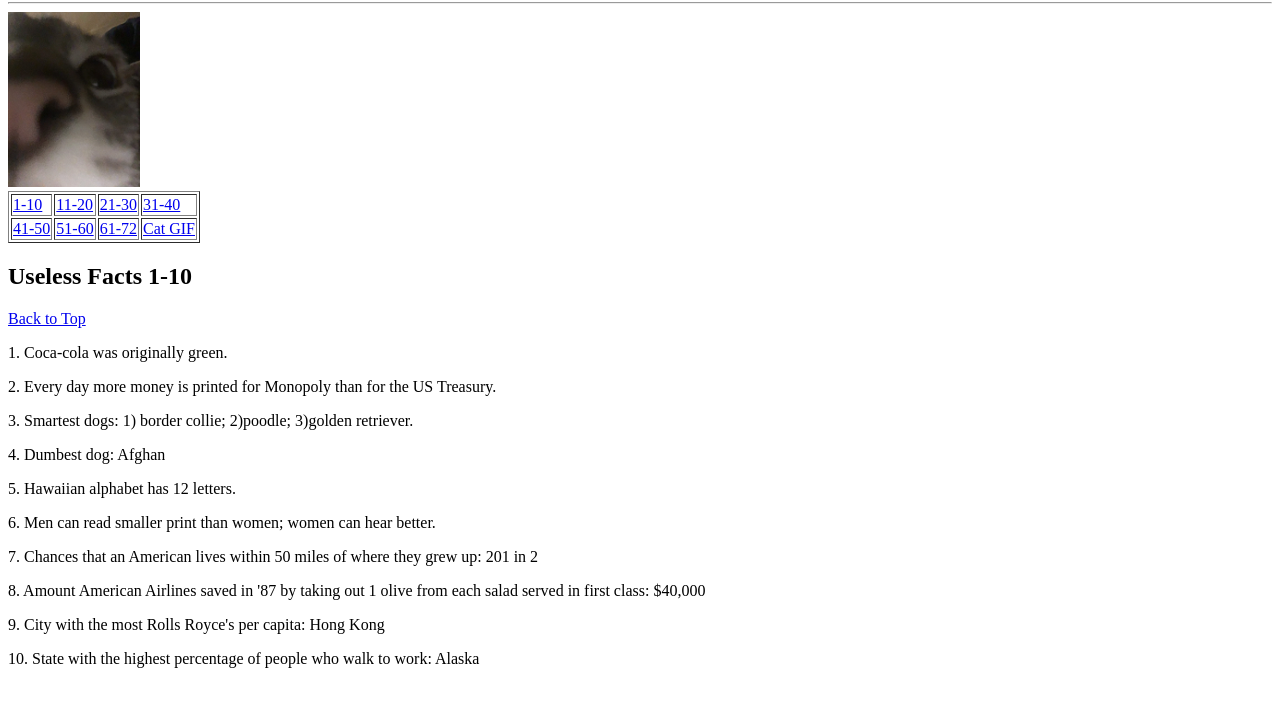
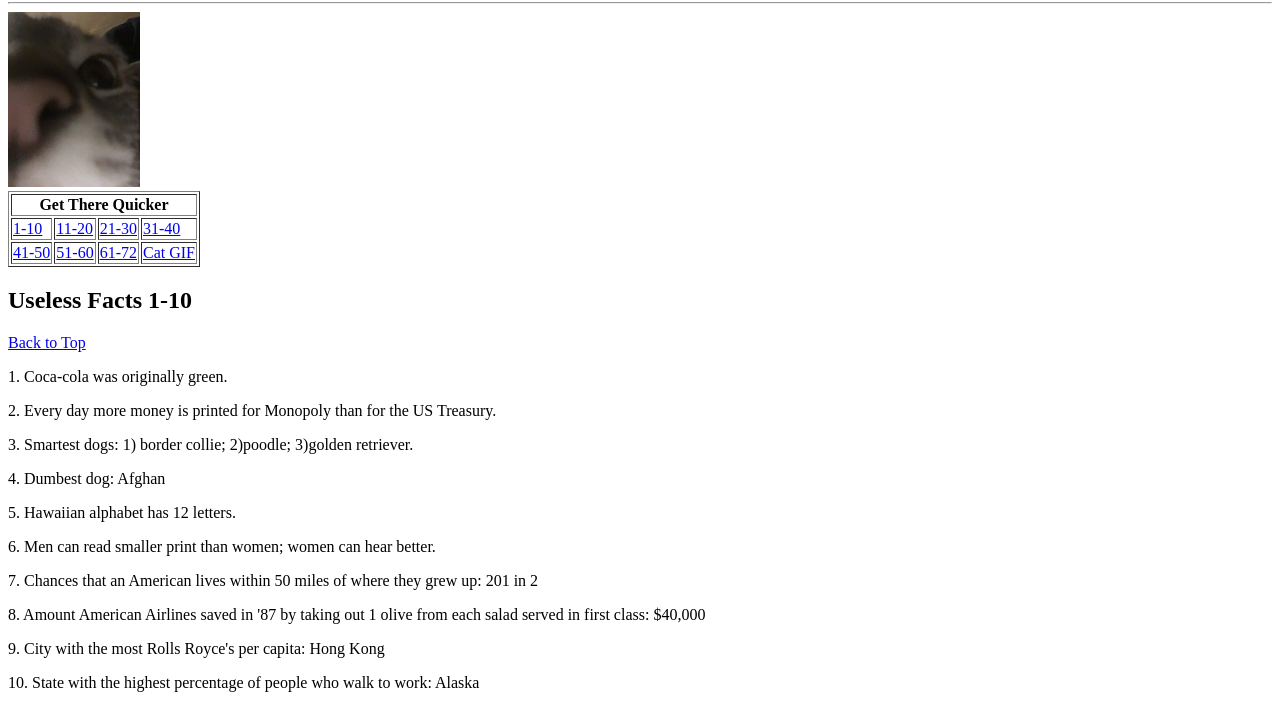
Before and after one commit to rcl43/useless-info, a plain HTML site: page index.html in a window 1280 px wide. Shown: the part 78-797 px from the top of the page. Drawn offline with Linux system fonts and the light colour scheme.

Commit message:
added table header to index

```diff
--- a/index.html
+++ b/index.html
@@ -17,6 +17,9 @@
 
     <!--Added a table with the links. Not sure if I'm gonna keep it. I may just end up commenting it out. ' -->
     <table border="1.5">
+        <tr>
+            <th colspan="4">Get There Quicker</th>
+        </tr>
         <tr>
             <td><a href="#1-10">1-10</a></td>
             <td><a href="#11-20">11-20</a></td>
```
